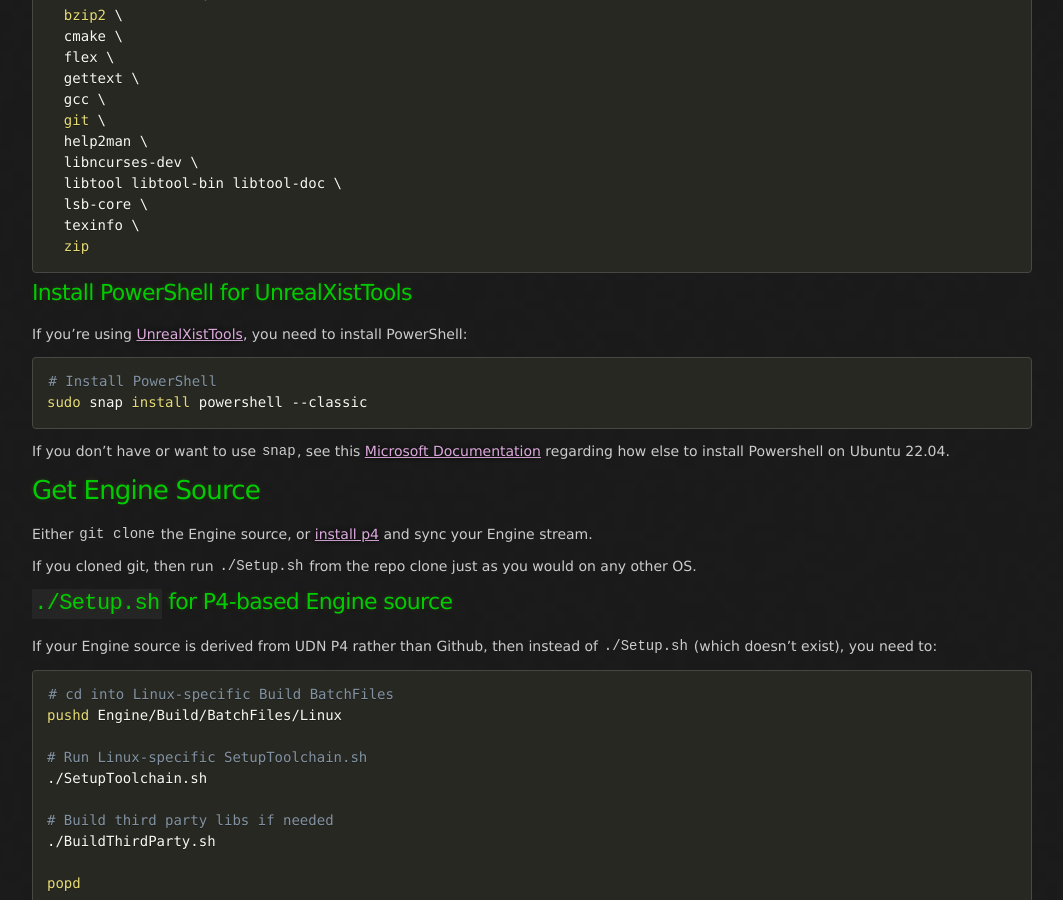
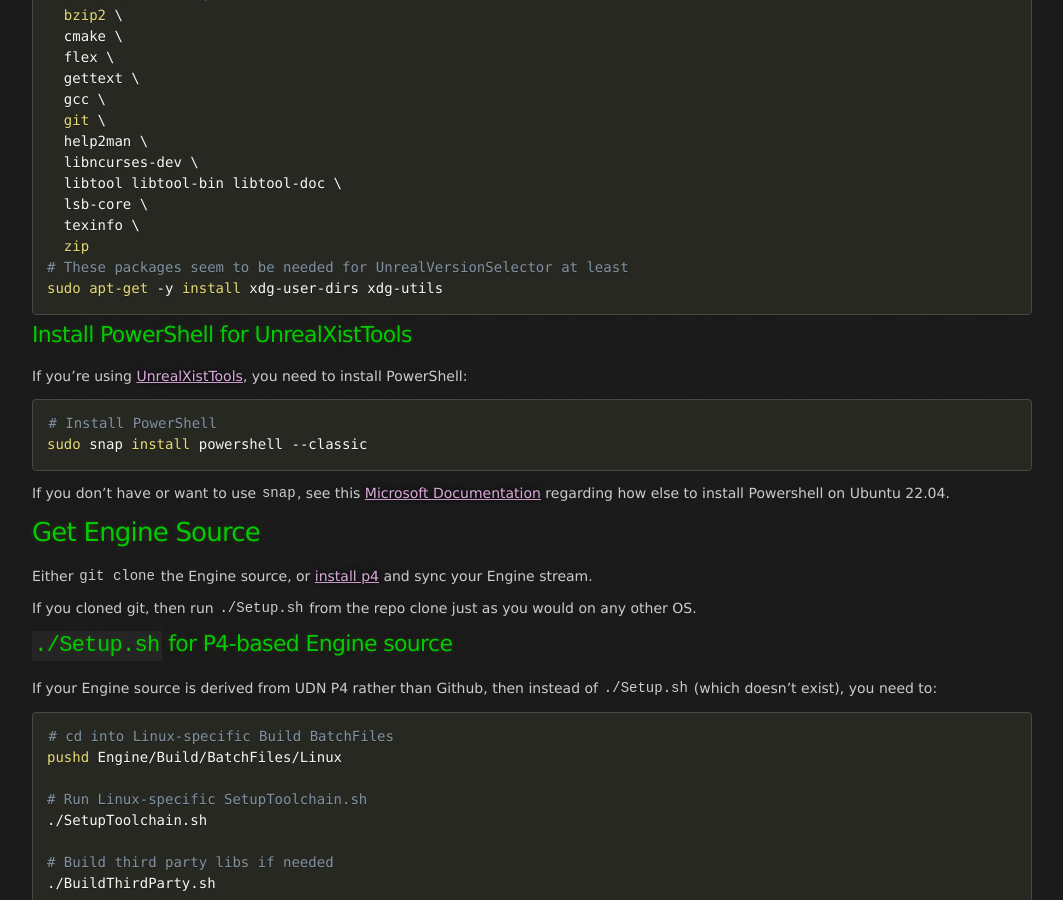
Before and after one commit to x157/x157.github.io, a Jekyll site: the page built from Linux/index.md, in a window 1280 px wide and 900 px high, scrolled down 583 px. Shown: the whole window, without its empty margins (108-1171 px from the left). Built offline with Jekyll 4.4.1, drawn with Linux system fonts in a browser that asks for light colours.

Commit message:
Found more packages needed

````diff
--- a/Linux/index.md
+++ b/Linux/index.md
@@ -36,6 +36,8 @@
   lsb-core \
   texinfo \
   zip
+# These packages seem to be needed for UnrealVersionSelector at least
+sudo apt-get -y install xdg-user-dirs xdg-utils
 ```
 
 ### Install PowerShell for UnrealXistTools
````
